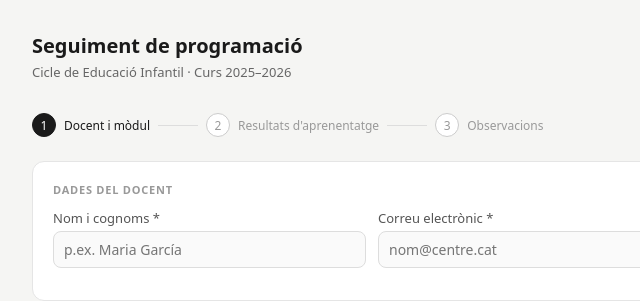
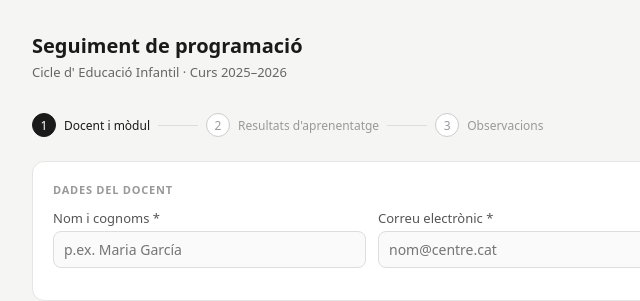
Before and after one commit to egarrote-html/seguiment-educacio-infantil, a plain HTML site: page index.html in a window 1280 px wide. Shown: the top 301 px of the page, 268-908 px from the left. Drawn offline with Linux system fonts and the light colour scheme.

Commit message:
Update index.html

```diff
--- a/index.html
+++ b/index.html
@@ -63,7 +63,7 @@
 <div class="container">
   <div class="header">
     <h1>Seguiment de programació</h1>
-    <p>Cicle de Educació Infantil · Curs 2025–2026</p>
+    <p>Cicle d' Educació Infantil · Curs 2025–2026</p>
   </div>
   <div class="steps" id="steps-bar">
     <span class="step-dot active" id="s1">1</span>
```
